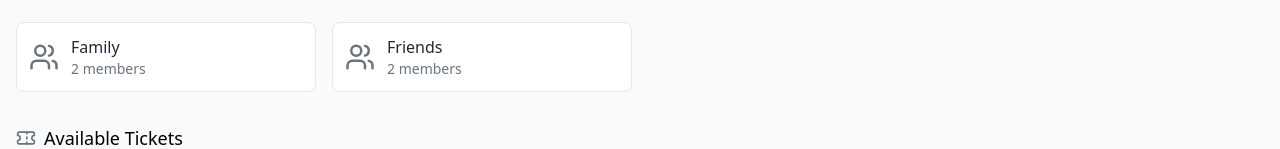
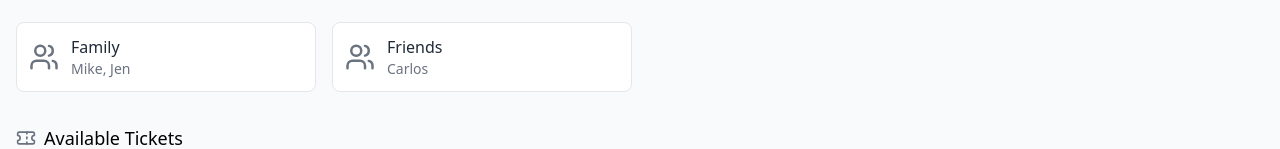
Before and after one commit to carlagromero/buddy-share, a React (Vite) app: page /tickets/1 in a window 1280 px wide. Shown: the part 258-407 px from the top of the page. Built offline with nearby package versions, Linux system fonts and the light colour scheme.

Commit message:
feat: show group member names

```diff
--- a/src/data/mockData.ts
+++ b/src/data/mockData.ts
@@ -34,8 +34,8 @@ export const mockTickets: Ticket[] = [
   // Eagles vs Falcons
   { id: '101', eventId: '1', section: '122', row: '15', seat: '7' },
   { id: '102', eventId: '1', section: '122', row: '15', seat: '8' },
-  { id: '103', eventId: '1', section: '123', row: '15', seat: '9' },
-  { id: '104', eventId: '1', section: '123', row: '15', seat: '10' },
+  // { id: '103', eventId: '1', section: '123', row: '15', seat: '9' },
+  // { id: '104', eventId: '1', section: '123', row: '15', seat: '10' },
 
   // Eagles vs Cowboys
   { id: '201', eventId: '2', section: '134', row: '22', seat: '5' },
@@ -73,12 +73,12 @@ export const mockBuddies: Buddy[] = [
   //   relationship: 'Coworker',
   //   avatar: 'https://randomuser.me/api/portraits/women/23.jpg',
   // },
-  {
-    id: '5',
-    name: 'Jordan',
-    relationship: 'Friend',
-    avatar: 'https://randomuser.me/api/portraits/men/55.jpg',
-  }
+  // {
+  //   id: '5',
+  //   name: 'Jordan',
+  //   relationship: 'Friend',
+  //   avatar: 'https://randomuser.me/api/portraits/men/55.jpg',
+  // }
 ];
 
 export const mockGroups: Group[] = [
@@ -90,7 +90,7 @@ export const mockGroups: Group[] = [
   {
     id: '2',
     name: 'Friends',
-    buddies: ['3', '5']
+    buddies: ['3']
   },
   // {
   //   id: '3',
--- a/src/pages/TicketSelectionView.tsx
+++ b/src/pages/TicketSelectionView.tsx
@@ -69,7 +69,6 @@ const TicketSelectionView: React.FC = () => {
   const handleTicketClick = (ticketId: string) => {
     if (modeView === "individuals") {
       if (!selectedBuddyId) {
-        alert("Please select a buddy first");
         return;
       }
 
@@ -79,14 +78,17 @@ const TicketSelectionView: React.FC = () => {
       setSelectedBuddyId(null);
     } else {
       if (!selectedGroupId || groupBuddies.length === 0) {
-        alert("Please select a group first");
         return;
       }
 
       // Assign the ticket to the first buddy in the group
       assignTicket(ticketId, groupBuddies[0]);
       // Remove the first buddy from the list
-      setGroupBuddies((prevState) => prevState.slice(1));
+      setGroupBuddies((prevState) => {
+        const newState = prevState.slice(1);
+        if (!newState.length) setSelectedGroupId(null);
+        return newState;
+      });
     }
   };
 
@@ -165,7 +167,13 @@ const TicketSelectionView: React.FC = () => {
                 <div className="ml-3 text-left">
                   <h4 className="font-medium text-gray-800">{group.name}</h4>
                   <p className="text-sm text-gray-500">
-                    {group.buddies.length} members
+                    {group.buddies
+                      .map(
+                        (buddyId) =>
+                          buddies.find((item) => item.id === buddyId)?.name
+                      )
+                      .filter(Boolean)
+                      .join(", ")}
                   </p>
                 </div>
                 {group.buddies.some((id) =>
@@ -259,6 +267,7 @@ const TicketSelectionView: React.FC = () => {
                         ...ticket,
                         assigned: assignments[ticket.id],
                       }}
+                      isSelectable={!!(selectedGroupId || selectedBuddyId)}
                     />
                   </div>
                 );
```
